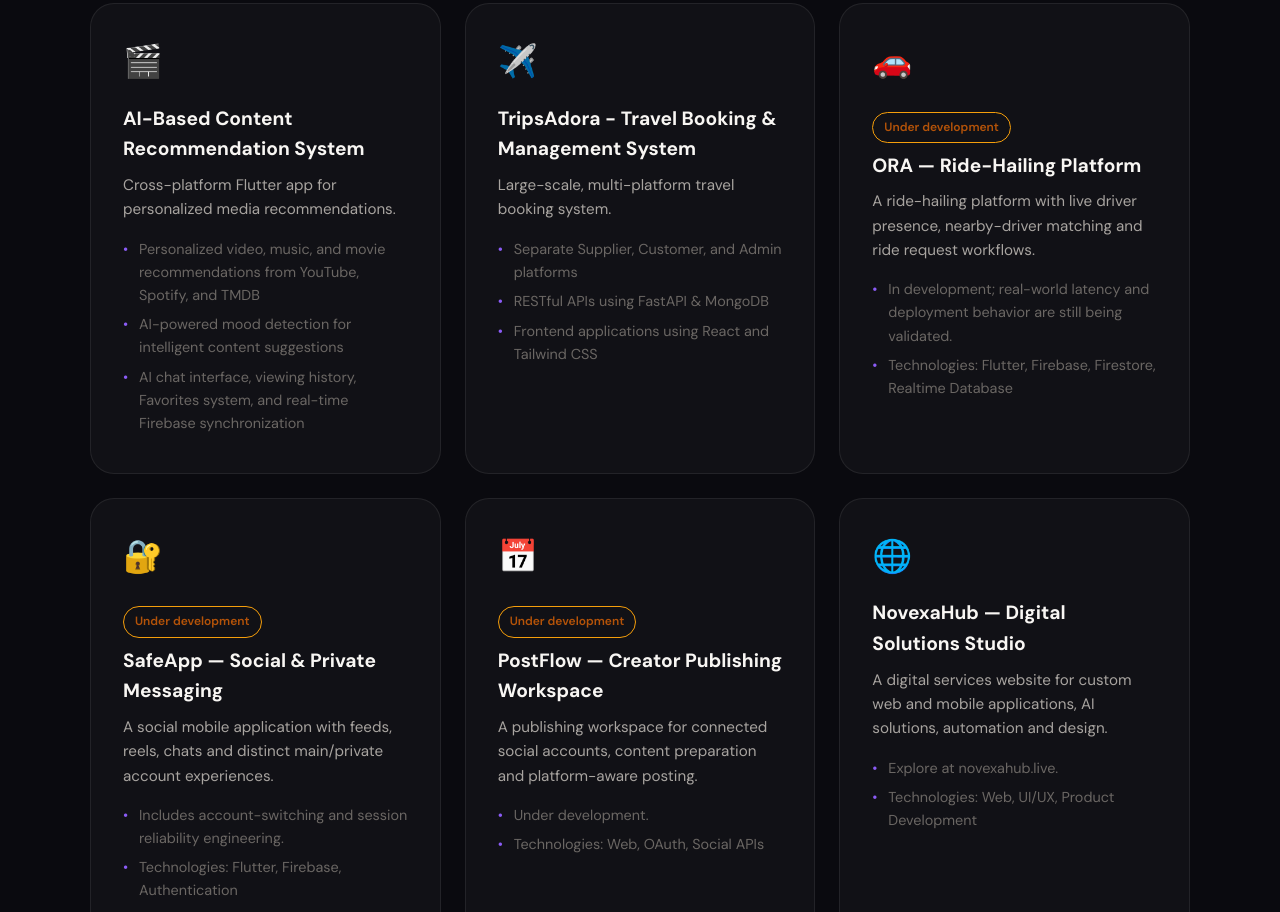
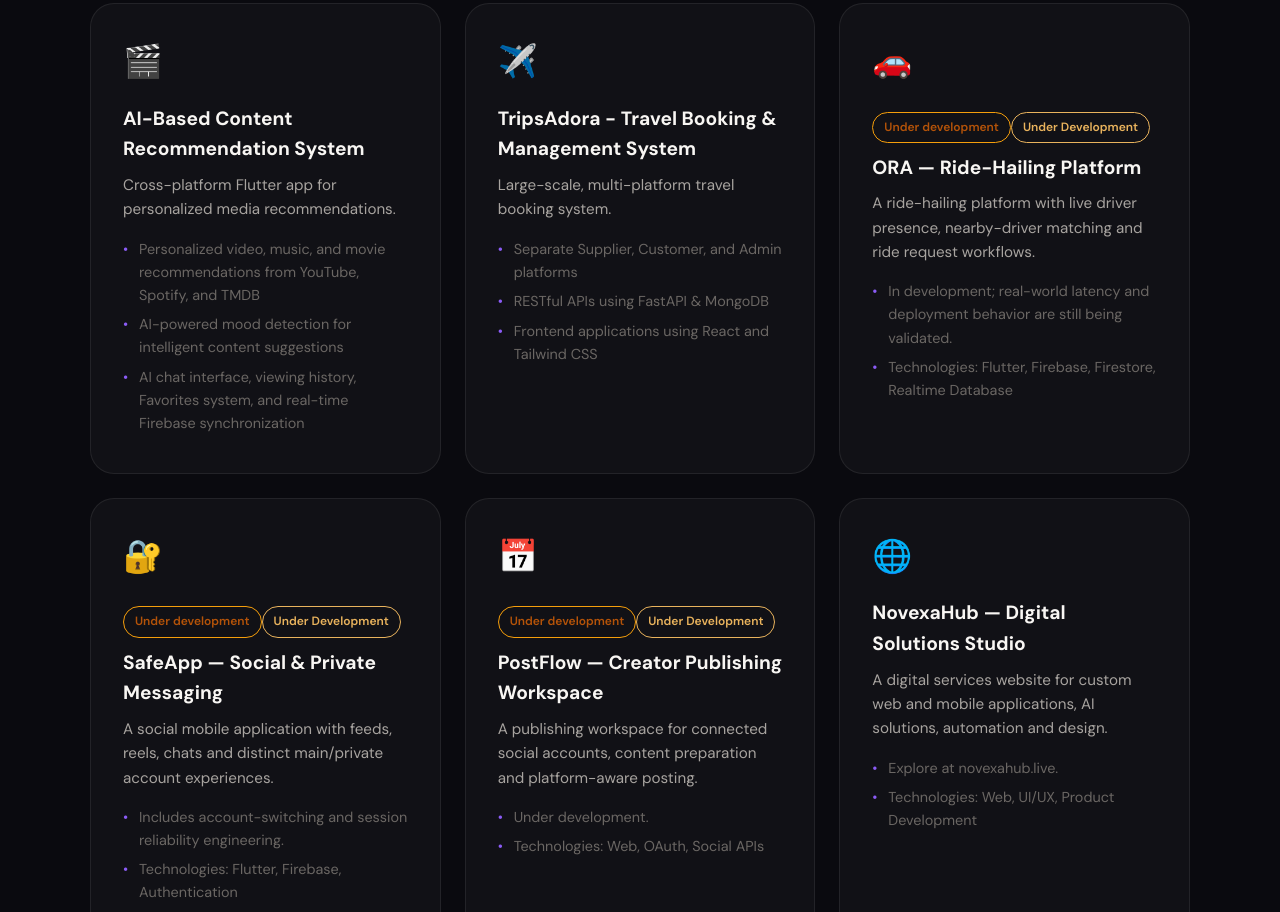
Before and after one commit to mahams12/maham-profile, a plain HTML site: page index.html in a window 1280 px wide. Shown: the part 3483-4395 px from the top of the page. Drawn offline with nearby package versions, Linux system fonts and the light colour scheme.

Commit message:
Label ORA, SafeApp and PostFlow Under Development

```diff
--- a/index.html
+++ b/index.html
@@ -178,9 +178,9 @@
                         <li>Frontend applications using React and Tailwind CSS</li>
                     </ul>
                 </article>
-<article class="project-card reveal" role="link" tabindex="0" data-project-url="https://github.com/mahams12/Ora-app" aria-label="Open ORA — project"><div class="project-icon">🚗</div><span class="project-status" style="display:inline-block;padding:5px 11px;margin:8px 0;border-radius:999px;border:1px solid #f59e0b;color:#b45309;font-size:12px;font-weight:600">Under development</span><h3>ORA — Ride-Hailing Platform</h3><p>A ride-hailing platform with live driver presence, nearby-driver matching and ride request workflows.</p><ul><li>In development; real-world latency and deployment behavior are still being validated.</li><li>Technologies: Flutter, Firebase, Firestore, Realtime Database</li></ul></article>
-<article class="project-card reveal" role="link" tabindex="0" data-project-url="https://play.google.com/store/apps/details?id=com.st.safeapp" aria-label="Open SafeApp — project"><div class="project-icon">🔐</div><span class="project-status" style="display:inline-block;padding:5px 11px;margin:8px 0;border-radius:999px;border:1px solid #f59e0b;color:#b45309;font-size:12px;font-weight:600">Under development</span><h3>SafeApp — Social & Private Messaging</h3><p>A social mobile application with feeds, reels, chats and distinct main/private account experiences.</p><ul><li>Includes account-switching and session reliability engineering.</li><li>Technologies: Flutter, Firebase, Authentication</li></ul></article>
-<article class="project-card reveal" role="link" tabindex="0" data-project-url="https://postflow.novexahub.live" aria-label="Open PostFlow — project"><div class="project-icon">📅</div><span class="project-status" style="display:inline-block;padding:5px 11px;margin:8px 0;border-radius:999px;border:1px solid #f59e0b;color:#b45309;font-size:12px;font-weight:600">Under development</span><h3>PostFlow — Creator Publishing Workspace</h3><p>A publishing workspace for connected social accounts, content preparation and platform-aware posting.</p><ul><li>Under development.</li><li>Technologies: Web, OAuth, Social APIs</li></ul></article>
+<article class="project-card reveal" role="link" tabindex="0" data-project-url="https://github.com/mahams12/Ora-app" aria-label="Open ORA — project"><div class="project-icon">🚗</div><span class="project-status" style="display:inline-block;padding:5px 11px;margin:8px 0;border-radius:999px;border:1px solid #f59e0b;color:#b45309;font-size:12px;font-weight:600">Under development</span><span class="development-tag" style="display:inline-block;padding:5px 11px;margin:0 0 10px;border:1px solid #e9b35d;border-radius:999px;color:#e9b35d;font-size:12px;font-weight:600">Under Development</span><h3>ORA — Ride-Hailing Platform</h3><p>A ride-hailing platform with live driver presence, nearby-driver matching and ride request workflows.</p><ul><li>In development; real-world latency and deployment behavior are still being validated.</li><li>Technologies: Flutter, Firebase, Firestore, Realtime Database</li></ul></article>
+<article class="project-card reveal" role="link" tabindex="0" data-project-url="https://play.google.com/store/apps/details?id=com.st.safeapp" aria-label="Open SafeApp — project"><div class="project-icon">🔐</div><span class="project-status" style="display:inline-block;padding:5px 11px;margin:8px 0;border-radius:999px;border:1px solid #f59e0b;color:#b45309;font-size:12px;font-weight:600">Under development</span><span class="development-tag" style="display:inline-block;padding:5px 11px;margin:0 0 10px;border:1px solid #e9b35d;border-radius:999px;color:#e9b35d;font-size:12px;font-weight:600">Under Development</span><h3>SafeApp — Social & Private Messaging</h3><p>A social mobile application with feeds, reels, chats and distinct main/private account experiences.</p><ul><li>Includes account-switching and session reliability engineering.</li><li>Technologies: Flutter, Firebase, Authentication</li></ul></article>
+<article class="project-card reveal" role="link" tabindex="0" data-project-url="https://postflow.novexahub.live" aria-label="Open PostFlow — project"><div class="project-icon">📅</div><span class="project-status" style="display:inline-block;padding:5px 11px;margin:8px 0;border-radius:999px;border:1px solid #f59e0b;color:#b45309;font-size:12px;font-weight:600">Under development</span><span class="development-tag" style="display:inline-block;padding:5px 11px;margin:0 0 10px;border:1px solid #e9b35d;border-radius:999px;color:#e9b35d;font-size:12px;font-weight:600">Under Development</span><h3>PostFlow — Creator Publishing Workspace</h3><p>A publishing workspace for connected social accounts, content preparation and platform-aware posting.</p><ul><li>Under development.</li><li>Technologies: Web, OAuth, Social APIs</li></ul></article>
 <article class="project-card reveal" role="link" tabindex="0" data-project-url="https://novexahub.live" aria-label="Open NovexaHub — project"><div class="project-icon">🌐</div><h3>NovexaHub — Digital Solutions Studio</h3><p>A digital services website for custom web and mobile applications, AI solutions, automation and design.</p><ul><li>Explore at novexahub.live.</li><li>Technologies: Web, UI/UX, Product Development</li></ul></article>
             </div>
         </div>
```
